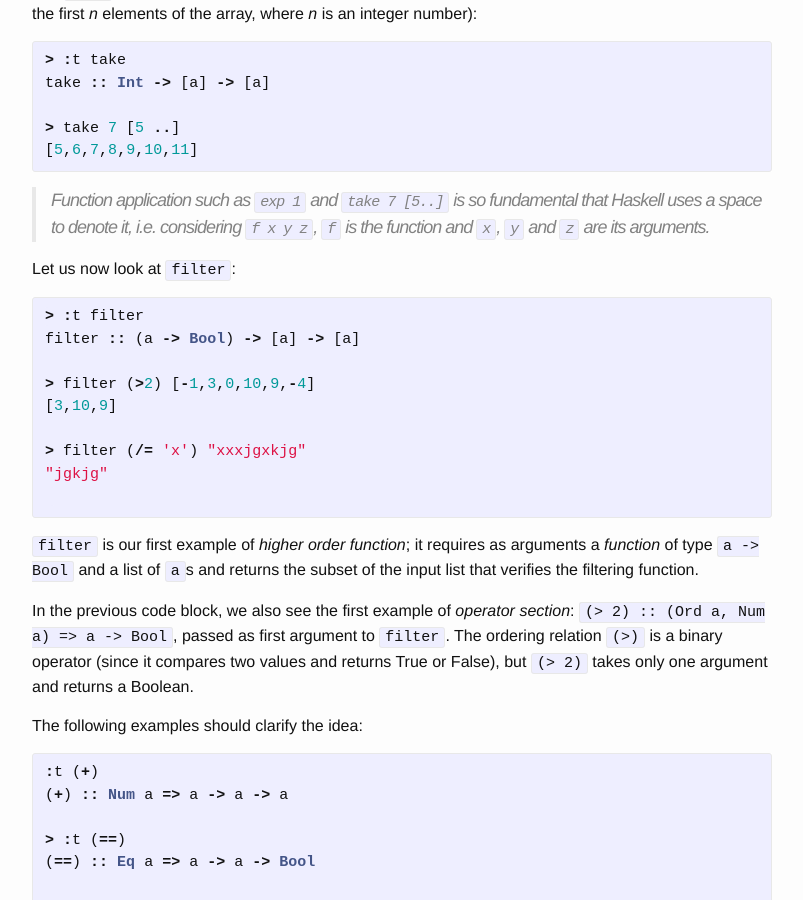
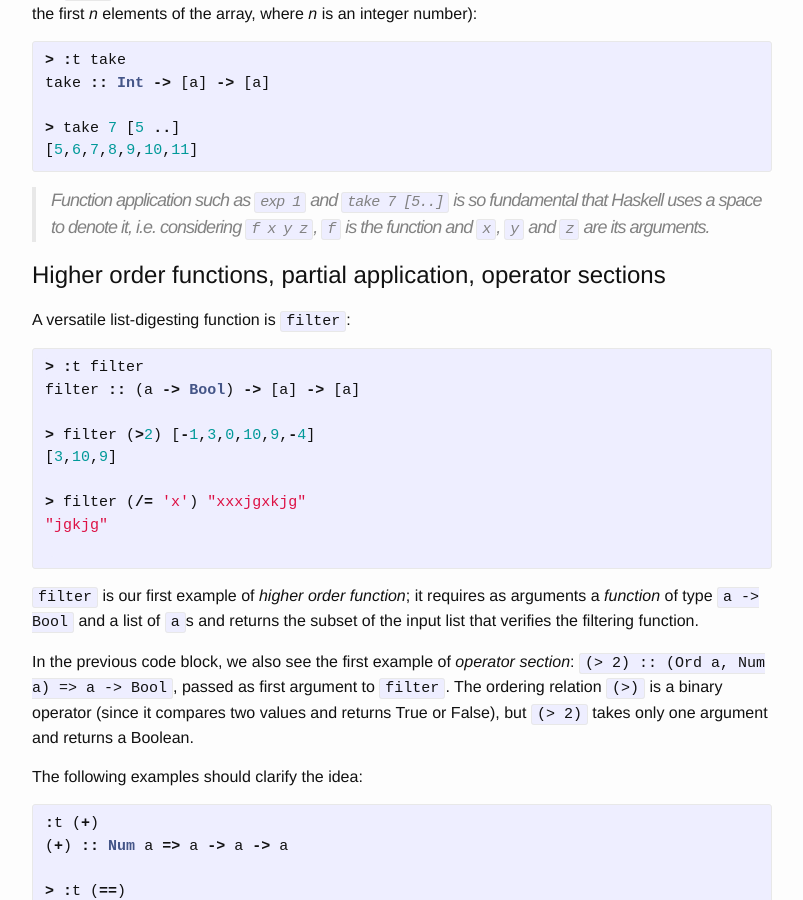
Before and after one commit to ocramz/ocramz.github.io, a Jekyll site: the page built from _posts/2015-08-21-haskell-tut-v1.markdown, in a window 1280 px wide and 900 px high, scrolled down 2719 px. Shown: the whole window, without its empty margins (238-1041 px from the left). Built offline with Jekyll 4.4.1, drawn with Linux system fonts in a browser that asks for light colours; Markdown is read by kramdown in place of the engine named in the settings; formulas are drawn with MathJax 3.

Commit message:
blog update

```diff
--- a/_posts/2015-08-21-haskell-tut-v1.markdown
+++ b/_posts/2015-08-21-haskell-tut-v1.markdown
@@ -119,7 +119,10 @@ take :: Int -> [a] -> [a]
 
 > Function application such as `exp 1` and `take 7 [5..]` is so fundamental that Haskell uses a space to denote it, i.e. considering `f x y z`, `f` is the function and `x`, `y` and `z` are its arguments.
 
-Let us now look at `filter`:
+
+# Higher order functions, partial application, operator sections
+
+A versatile list-digesting function is `filter`:
 
 {% highlight haskell %}
 
```
Also changed, not shown: 2 other files.
